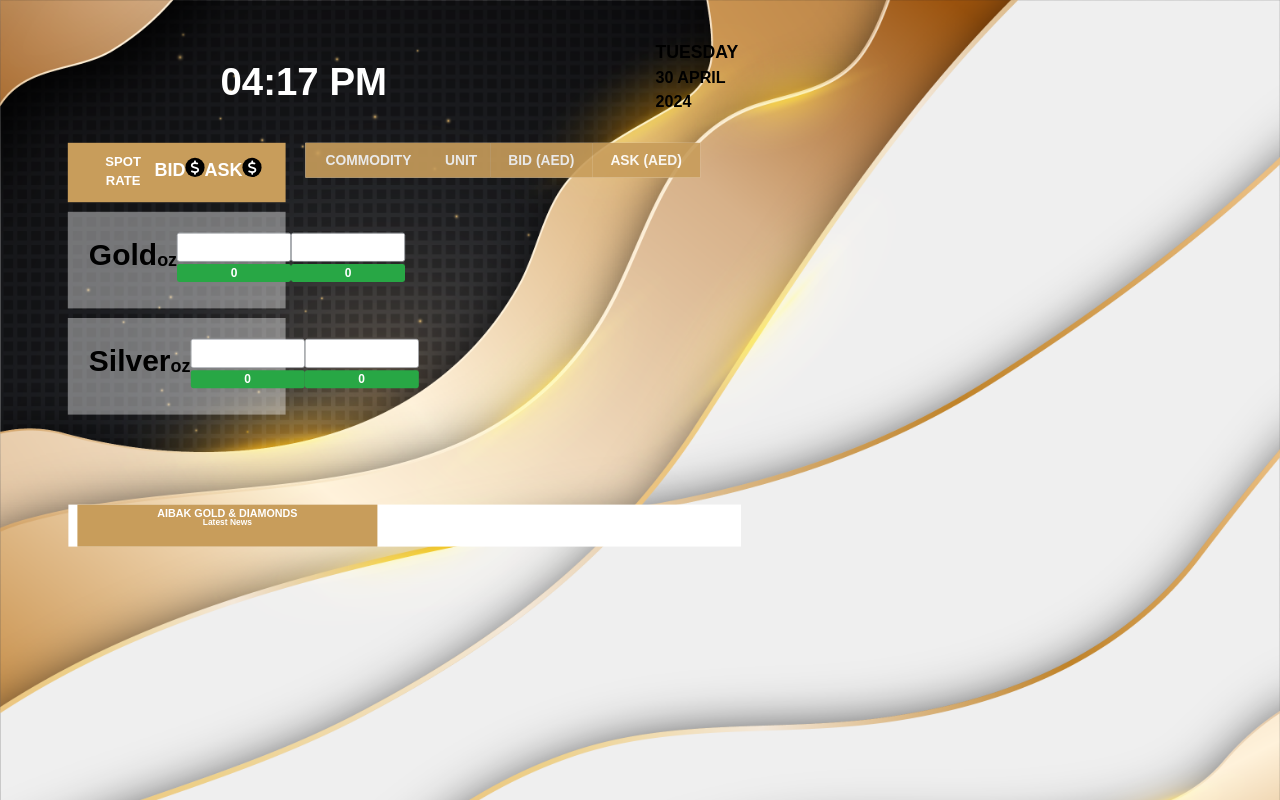
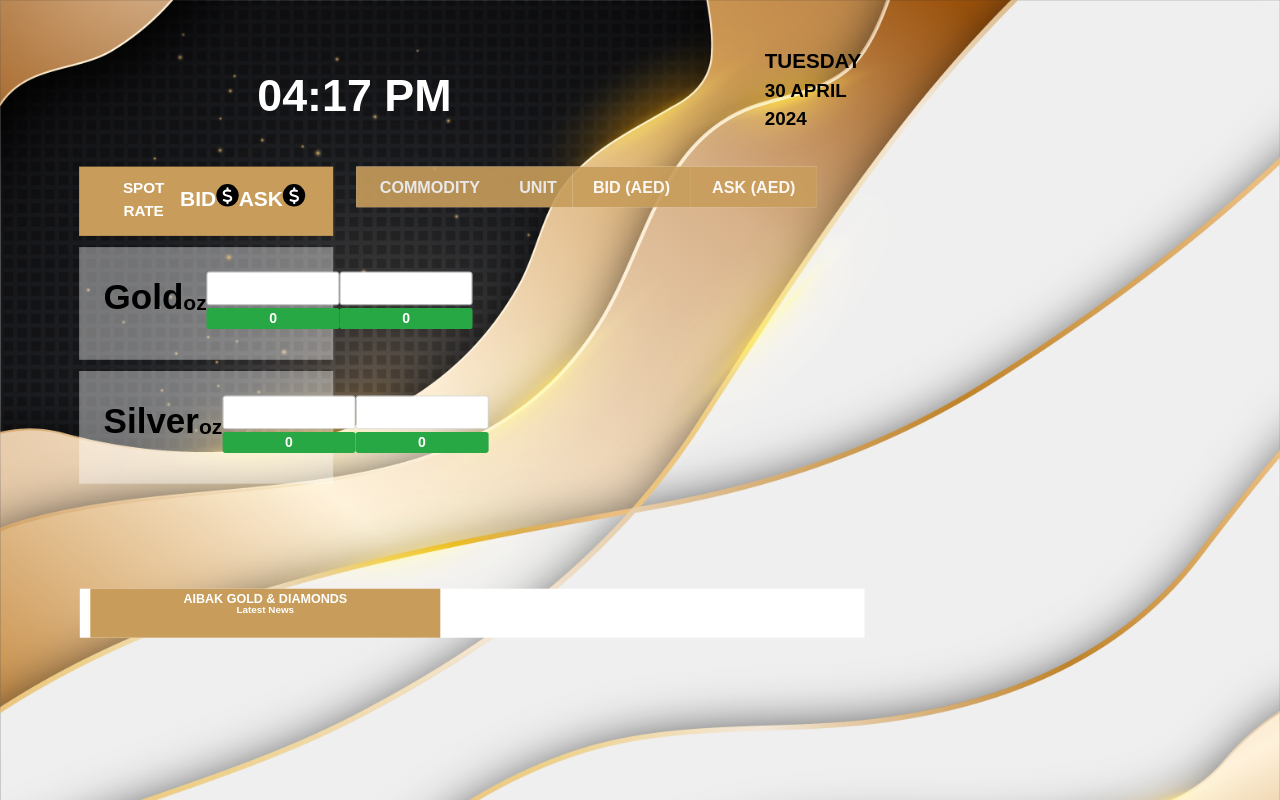
Before and after one commit to AurifyAE/aibak-tv-view, a website with bundled scripts: page index.html in a window 1280 px wide. Built offline with nearby package versions, Linux system fonts and the light colour scheme; no server answers; a script that the page names is missing; files whose address does not match are found by name.

Commit message:
Update index.html

```diff
--- a/index.html
+++ b/index.html
@@ -19,7 +19,7 @@
     @import url('https://fonts.googleapis.com/css2?family=Poppins:wght@100;200;300;400;500;600;700;800;900&display=swap');
 
     body {
-      transform: scale(0.6); /* Scales down to 60% */
+      transform: scale(0.7); /* Scales down to 60% */
       transform-origin: top left; /* Defines the origin of the scaling */
       margin: 0;
       padding: 40px;
```
